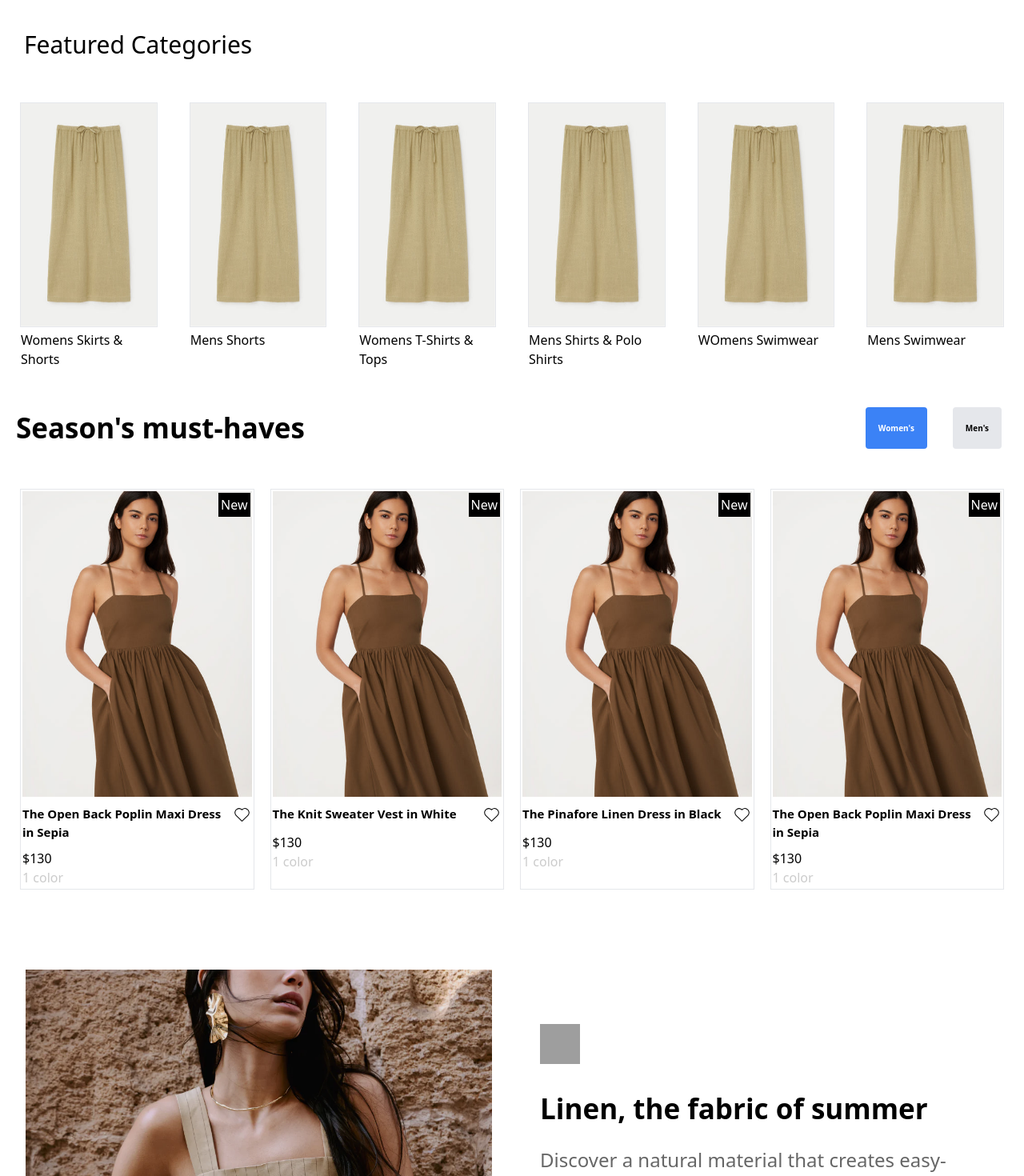
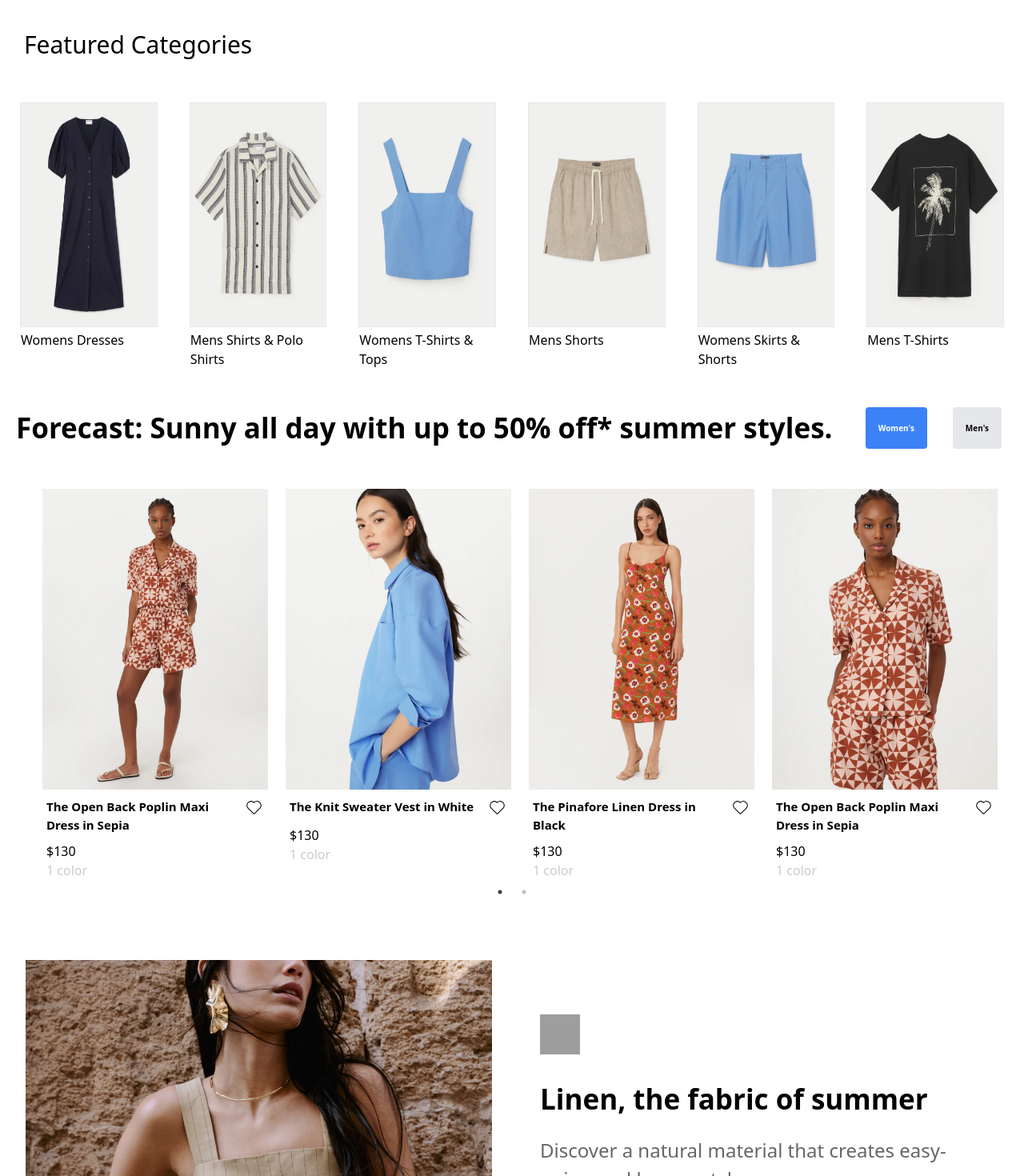
Before and after one commit to naveenjpr/Frank-and-ok, a Next.js app: page / in a window 1280 px wide. Shown: the part 580-2050 px from the top of the page at 80% size. Built offline with nearby package versions, Linux system fonts and the light colour scheme; grey boxes are pictures that could not be loaded.

Commit message:
season must have some change

```diff
--- a/src/app/Common/FeaturedCategories.jsx
+++ b/src/app/Common/FeaturedCategories.jsx
@@ -1,10 +1,39 @@
 import React from "react"
 import { catimages, images } from "../Common/Myarray"
 import Image from "next/image"
-
-import image1 from "../../../public/featureCate1.jpg"
-
+import dresses1 from "../../../public/dress_9094f9f3-19a3-47a9-bab6-ec506941f682_900x.webp"
+import dresses2 from "../../../public/shirts_dd826432-9420-4a82-b2b3-965e50c84222_900x.webp"
+import dresses3 from "../../../public/tops_900x.webp"
+import dresses4 from "../../../public/shorts_900x.webp"
+import dresses5 from "../../../public/PLP_thumbnail_image_area_f8bf1730-2a49-4d7e-a730-0c9f8c3e37e3_900x.webp"
+import dresses6 from "../../../public/t-shirt_900x.webp"
 export default function FeaturedCategories() {
+  const categories = [
+    {
+      image: dresses1,
+      description: "Womens Dresses",
+    },
+    {
+      image: dresses2,
+      description: "Mens Shirts & Polo Shirts",
+    },
+    {
+      image: dresses3,
+      description: "Womens T-Shirts & Tops",
+    },
+    {
+      image: dresses4,
+      description: "Mens Shorts",
+    },
+    {
+      image: dresses5,
+      description: "Womens Skirts & Shorts",
+    },
+    {
+      image: dresses6,
+      description: "Mens T-Shirts",
+    },
+  ]
   return (
     <>
       <div className="w-[100%] bg-white mb-[100px]">
@@ -12,38 +41,20 @@ export default function FeaturedCategories() {
           Featured Categories
         </h1>
         <div className="grid lg:grid-cols-6 grid-cols-2  gap-[40px] md:px-[25px] px-[12px]">
-          <div className="border ">
-            <Image src={image1} alt="testing" className="w-[100%] h-[100%]" />
-            <p className="mt-[5px] md:text-[16px] text-[8px]">
-              Womens Skirts & Shorts
-            </p>
-          </div>
-          <div className="border ">
-            <Image src={image1} alt="testing" className="w-[100%] h-[100%]" />
-            <p className="mt-[5px] md:text-[16px] text-[8px]">Mens Shorts</p>
-          </div>
-          <div className="border ">
-            <Image src={image1} alt="testing" className="w-[100%] h-[100%]" />
-            <p className="mt-[5px] md:text-[16px] text-[8px]">
-              Womens T-Shirts & Tops
-            </p>
-          </div>
-          <div className="border ">
-            <Image src={image1} alt="testing" className="w-[100%] h-[100%]" />
-            <p className="mt-[5px] md:text-[16px] text-[8px]">
-              Mens Shirts & Polo Shirts
-            </p>
-          </div>
-          <div className="border ">
-            <Image src={image1} alt="testing" className="w-[100%] h-[100%]" />
-            <p className="mt-[5px] md:text-[16px] text-[8px]">
-              WOmens Swimwear
-            </p>
-          </div>
-          <div className="border ">
-            <Image src={image1} alt="testing" className="w-[100%] h-[100%]" />
-            <p className="mt-[5px] md:text-[16px] text-[8px]">Mens Swimwear</p>
-          </div>
+          {categories.map((v, i) => {
+            return (
+              <div className="border " key={i}>
+                <img
+                  src={v.image.src}
+                  alt="testing"
+                  className="w-[100%] h-[100%]"
+                />
+                <p className="mt-[5px] md:text-[16px] text-[8px]">
+                  {v.description}
+                </p>
+              </div>
+            )
+          })}
         </div>
       </div>
     </>
--- a/src/app/Common/Header.jsx
+++ b/src/app/Common/Header.jsx
@@ -57,6 +57,7 @@ export default function Header() {
   return (
     <>
       <header className="w-[100%] md:block hidden	">
+        {/* top black area start */}
         <div className="bg-black w-[100%] ">
           <div className="w-[95%]  mx-auto">
             <div className="grid grid-cols-[78%_auto] justify-center items-center text-white py-[10px]">
@@ -99,6 +100,8 @@ export default function Header() {
             </div>
           </div>
         </div>
+                {/* top black area End */}
+
 
         <div className="w-[100%] bg-slate-50 ">
           <div className="grid grid-cols-[50%_35%]  justify-between px-[12px] relative items-center">
@@ -276,7 +279,7 @@ export default function Header() {
                 </li>
                 <li className="group py-[12px] cursor-pointer">
                   <Link href="/Sale">
-                    <span className="font-[700]">Sale</span>
+                    <span className="font-[700] text-[red]">Sale</span>
                   </Link>
 
                   <div className="w-[100%] bg-white  min-h-[400px] hidden group-hover:block duration-300 origin-top   absolute left-0 top-[100%]">
--- a/src/app/Common/Season-must-haves.jsx
+++ b/src/app/Common/Season-must-haves.jsx
@@ -6,34 +6,58 @@ import seasons2 from "../../../public/seasonovarlay1.jpg"
 import "slick-carousel/slick/slick.css"
 import "slick-carousel/slick/slick-theme.css"
 import { useState } from "react"
+import frontwomen1 from "../../../public/2220136-3AL.01_aa5e57c6-1091-426a-bf1a-fefdb8ae972a_900x.webp"
+import frontwomen2 from "../../../public/2110351-4AC.01_450x.webp"
+import frontwomen3 from "../../../public/2510521-3AL.01_450x.webp"
+import frontwomen4 from "../../../public/2110353-3AL.01_450x.webp"
+import frontwomen5 from "../../../public/2220097-4CV.01_4c570fea-27f8-45ac-8354-202bc56f21da_450x.webp"
+import backwomen1 from "../../../public/mobile_07ed95de-6298-4061-b1bf-ef10e20312d7_1536x.webp"
+import backwomen2 from "../../../public/2110351-4AC.02_450x.webp"
+import backwomen3 from "../../../public/0C2A8900_450x.webp"
+import backwomen4 from "../../../public/2110353-3AL.02_450x.webp"
+import backwomen5 from "../../../public/2220136-3AL.01_aa5e57c6-1091-426a-bf1a-fefdb8ae972a_900x.webp"
+import Slider from "react-slick"
 
 export default function Seasonmusthaves() {
   const [category, setCategory] = useState("women")
   const handleCategoryChange = (category) => {
     setCategory(category)
   }
+  var settings = {
+    dots: true,
+    infinite: true,
+    speed: 500,
+    slidesToShow: 4,
+    slidesToScroll: 4,
+  }
   const catimages = [
     {
-      image1: "../../../public/seasons1.jpg",
-      image2: "../../../public/seasonovarlay1.jpg",
+      image1: frontwomen1,
+      image2: backwomen1,
       para: "The Open Back Poplin Maxi Dress in Sepia",
       price: "$130",
     },
     {
-      image1: "../../../public/seasons1.jpg",
-      image2: "../../../public/seasonovarlay1.jpg",
+      image1: frontwomen2,
+      image2: backwomen2,
       para: "The Knit Sweater Vest in White",
       price: "$130",
     },
     {
-      image1: "../../../public/seasons1.jpg",
-      image2: "../../../public/seasonovarlay1.jpg",
+      image1: frontwomen3,
+      image2: backwomen3,
       para: "The Pinafore Linen Dress in Black",
       price: "$130",
     },
     {
-      image1: "../../../public/seasons1.jpg",
-      image2: "../../../public/seasonovarlay1.jpg",
+      image1: frontwomen4,
+      image2: backwomen4,
+      para: "The Open Back Poplin Maxi Dress in Sepia",
+      price: "$130",
+    },
+    {
+      image1: frontwomen5,
+      image2: backwomen5,
       para: "The Open Back Poplin Maxi Dress in Sepia",
       price: "$130",
     },
@@ -43,7 +67,7 @@ export default function Seasonmusthaves() {
     <div className="w-[100%]">
       <div className="flex justify-between px-[20px] mb-[50px]">
         <h1 className="md:text-[35px] text-[16px] font-[600]">
-          Season's must-haves
+          Forecast: Sunny all day with up to 50% off* summer styles.
         </h1>
         <div className="flex justify-end md:text-[35px] text-[15px] gap-4 font-[600]">
           <button
@@ -69,49 +93,76 @@ export default function Seasonmusthaves() {
         </div>
       </div>
       {category == "women" ? (
-        <div className="grid md:grid-cols-4 grid-cols-2 md:px-[25px] px-[12px] gap-[20px]">
+        <div className="w-[95%] mx-auto ">
+          <Slider {...settings}>
             {catimages.map((v, i) => {
               return (
-              <div className="border relative group p-[2px]">
-                <Image src={seasons1} className="w-[100%] max-h-[100%]" />
-                <Image
-                  src={seasons2}
-                  className="w-[100%] max-h-[100%] absolute top-0 hidden group-hover:block duration-200"
+                <div className="px-[11px] mx-[10px]">
+                  <div className=" relative group duration-500 ">
+                    <img
+                      src={v.image1.src}
+                      alt="testing"
+                      className="h-[100%] w-[100%]"
                     />
+
+                    <img
+                      src={v.image2.src}
+                      alt="tseting"
+                      className="absolute top-0 scale-0 group-hover:scale-100 h-[100%] w-[100%]"
+                    />
+                    <button className="bg-white w-[95%] left-2 h-[50px] text-black absolute bottom-2 scale-0 group-hover:scale-100  ">
+                      Quick Add
+                    </button>
+                  </div>
                   <span className="bg-black text-white absolute right-1 top-1 p-[3px] ">
                     New
                   </span>
-                <div className="flex justify-between py-[10px] ">
+                  <div className="flex justify-between py-[10px] px-[5px] ">
+                    <p className="text-[15px] font-[600]  w-[90%]">{v.para}</p>
+                    <CiHeart className="text-[25px]" />
+                  </div>
+                  <div className="flex px-[5px]  ">{v.price}</div>
+                  <div className="flex text-[#ccc] px-[5px]  ">1 color</div>
+                </div>
+              )
+            })}
+          </Slider>
+        </div>
+      ) : (
+        <div className="w-[95%] mx-auto ">
+          <Slider {...settings}>
+            {catimages.map((v, i) => {
+              return (
+                <div className="px-[11px] mx-[10px]">
+                  <div className=" relative group duration-500 ">
+                    <img
+                      src={v.image1.src}
+                      alt="testing"
+                      className="h-[100%] w-[100%]"
+                    />
+
+                    <img
+                      src={v.image2.src}
+                      alt="tseting"
+                      className="absolute top-0 scale-0 group-hover:scale-100 h-[100%] w-[100%]"
+                    />
+                    <button className="bg-white w-[95%] left-2 h-[50px] text-black absolute bottom-2 scale-0 group-hover:scale-100  ">
+                      Quick Add
+                    </button>
+                  </div>
+                  <span className="bg-black text-white absolute right-1 top-1 p-[3px] ">
+                    New
+                  </span>
+                  <div className="flex justify-between py-[10px] px-[5px]  ">
                     <p className="text-[15px] font-[600] w-[90%]">{v.para}</p>
                     <CiHeart className="text-[25px]" />
                   </div>
-                <div className="flex  ">{v.price}</div>
-                <div className="flex text-[#ccc] ">1 color</div>
+                  <div className="flex px-[5px]   ">{v.price}</div>
+                  <div className="flex px-[5px]  text-[#ccc] ">1 color</div>
                 </div>
               )
             })}
-        </div>
-      ) : (
-        <div className="grid grid-cols-4 px-[25px] gap-[20px]">
-          {catimages.map((v, i) => {
-            console.log(v)
-            return (
-              <>
-                <div className="border relative group" key={i}>
-                  <Image
-                    src={v.image1}
-                    alt="testing"
-                    className="w-[100%] h-[100%]"
-                  />
-                  <Image
-                    src={v.image2}
-                    alt="testing"
-                    className="w-[100%] h-[100%] absolute top-0 hidden group-hover:block duration-200"
-                  />
-                </div>
-              </>
-            )
-          })}
+          </Slider>
         </div>
       )}
     </div>
```
Lines whose indentation alone changed are shown as unchanged.
